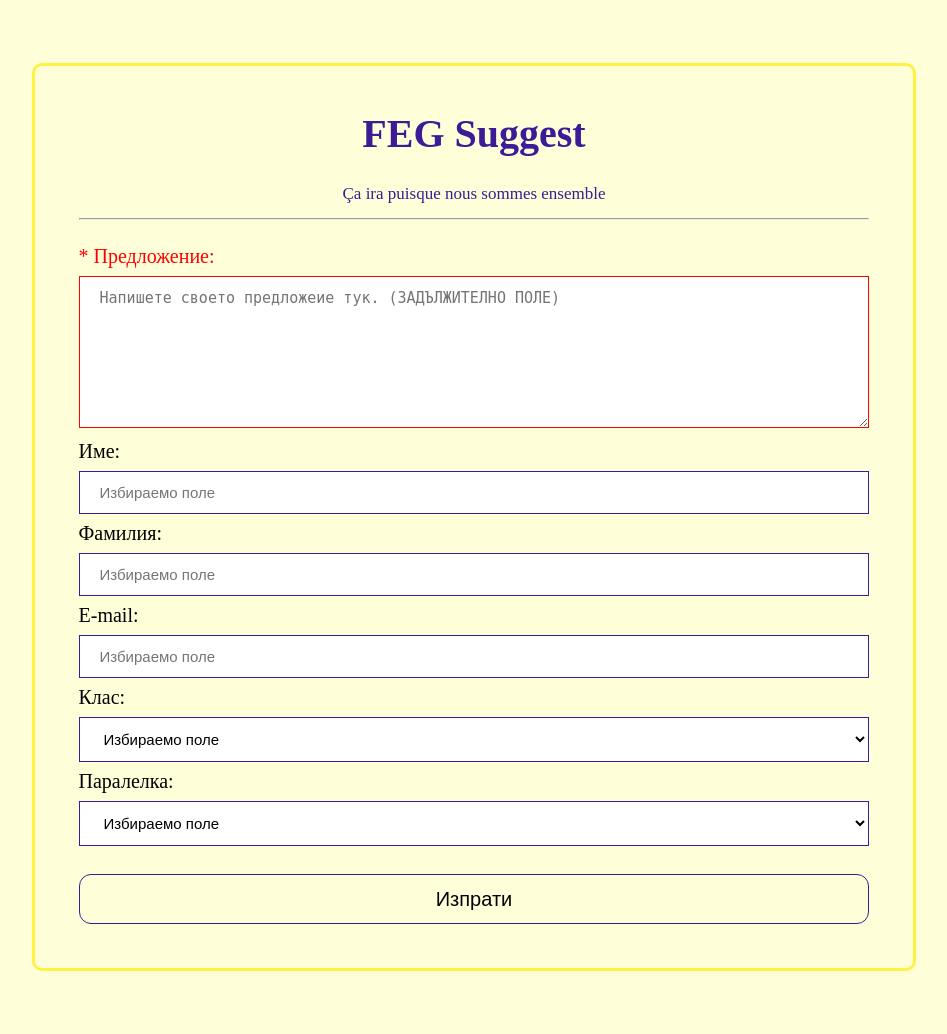
After one commit to boqnd/SchoolSuggestionsWebsite, a PHP site: page /indexErr.php in a window 1280 px wide. The commit adds this page. Shown: the whole page, without its empty margins (166-1113 px from the left). Run offline with PHP 8.4, Linux system fonts and the light colour scheme.

Commit message:
Suggestion accepted page and exception handling page

```diff
--- a/index.css
+++ b/index.css
@@ -71,3 +71,11 @@ label{
 body{
     background-color: #FEFFD9;
 }
+
+#suggestionErr{
+    border: red solid 1.5px;
+}
+
+#errLabel{
+    color: red;
+}
--- /dev/null
+++ b/indexErr.php
@@ -0,0 +1,47 @@
+<!DOCTYPE html>
+<html>
+<head>
+    <link rel="stylesheet" href="index.css">
+    <meta name="viewport" content="width=device-width, initial-scale=1.0">
+    <meta charset="UTF-8">
+    <title>FEG Suggest BETA</title>
+</head>
+<body>
+<form action="process.php" method="POST">
+    <div id="border">
+        <div id="content">
+    <h1>FEG Suggest</h1>
+            <h2>Ça ira puisque nous sommes ensemble</h2>
+
+            <hr>
+            <label for="suggestion" id="errLabel">* Предложение: </label><br/><textarea rows="7" name="suggestion" id="suggestionErr" class="textBox" placeholder="Напишете своето предложеие тук. (ЗАДЪЛЖИТЕЛНО ПОЛЕ)" ></textarea>
+            <br/><label for="firstName">Име: </label><input type="text" name="firstName" id="firstName" class="textBox" placeholder="Избираемо поле">
+            <br/><label for="lastName">Фамилия: </label><input type="text" name="lastName" id="lastName" class="textBox" placeholder="Избираемо поле">
+            <br/><label for="mail">E-mail: </label><input type="email" name="mail" id="mail" class="textBox" placeholder="Избираемо поле">
+
+            <br/><label for="grade">Клас: </label><select name="grade" class="selectBox" id="grade">
+            <option value="0">Избираемо поле</option>
+            <option value="8">8 клас</option>
+            <option value="9">9 клас</option>
+            <option value="10">10 клас</option>
+            <option value="11">11 клас</option>
+            <option value="12">12 клас</option>
+        </select>
+            <span id="class">
+    <br/><label for="class">Паралелка: </label><select name="class" class="selectBox">
+            <option value="0">Избираемо поле</option>
+            <option value="a">"А" паралелка</option>
+            <option value="b">"Б" паралелка</option>
+            <option value="v">"В" паралелка</option>
+            <option value="g">"Г" паралелкас</option>
+            <option value="d">"Д" паралелкас</option>
+            <option value="e">"Е" паралелка</option>
+            <option value="j">"Ж" паралелкас</option>
+        </select></span>
+    <br/><input type="submit" value="Изпрати" id="btn">
+    </div>
+    </div>
+</form>
+
+</body>
+</html>
--- /dev/null
+++ b/processCompleate.php
@@ -0,0 +1,3 @@
+<?php
+header('Content-Type: text/html; charset=utf-8');
+include "index.php";
```
Also changed, not shown: compleate.php (added, +27 -0 lines), process.php (+3 -4 lines), README.md.
